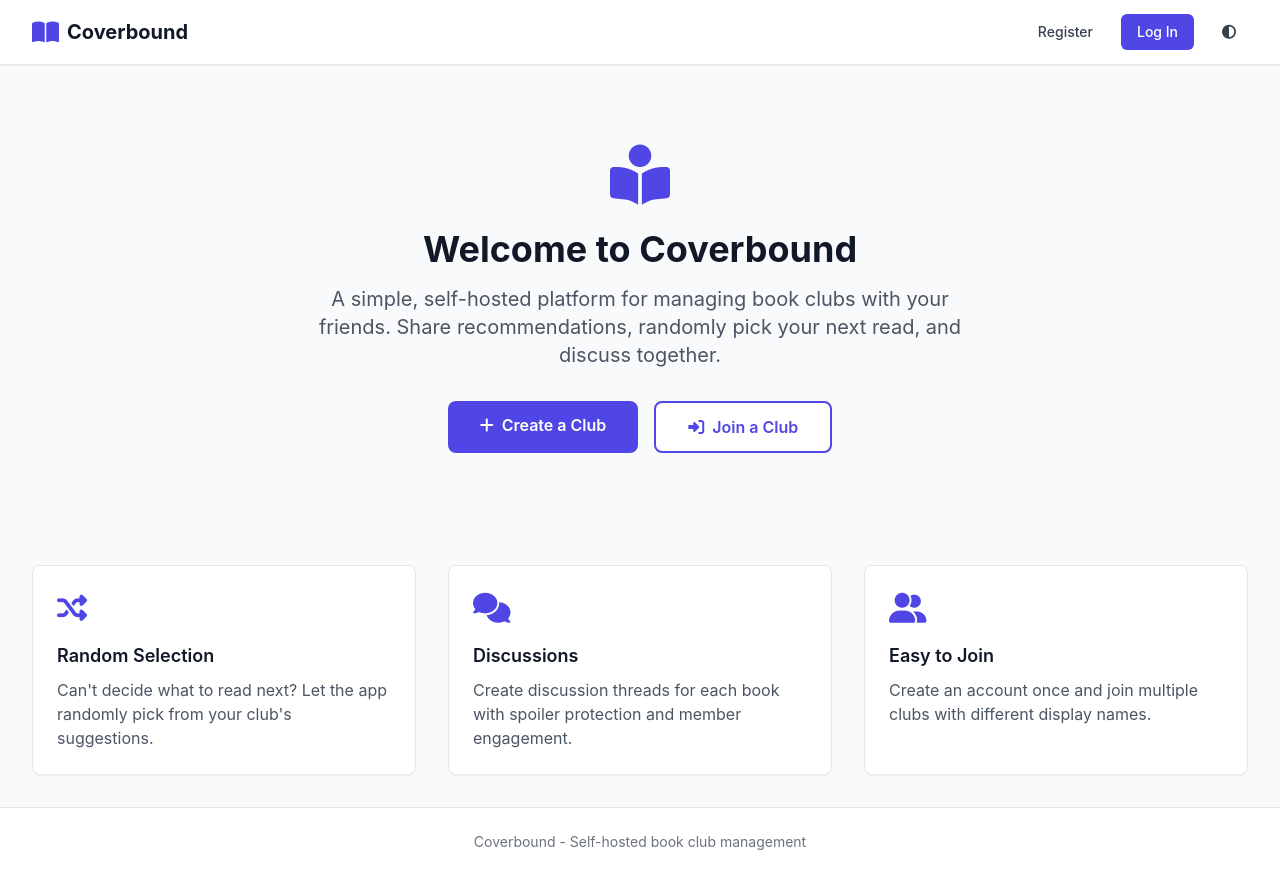
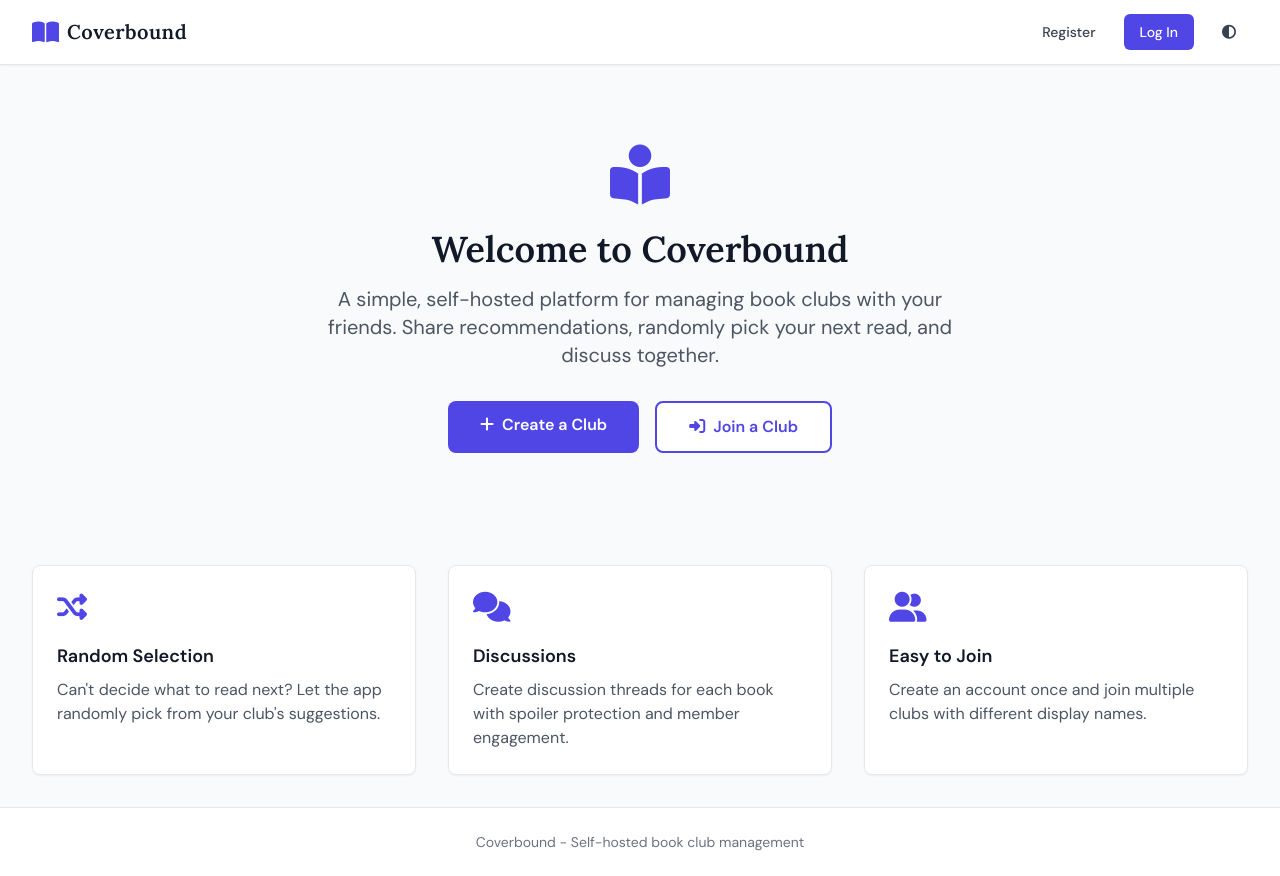
Before and after one commit to Domatron22/bookclub, a FastAPI app: page / in a window 1280 px wide. Run offline with FastAPI, Linux system fonts and the light colour scheme; style sheets or scripts are compiled from the project's sources.

Commit message:
Slight visual updates

```diff
--- a/app/static/css/custom.css
+++ b/app/static/css/custom.css
@@ -19,7 +19,71 @@ html {
     outline-offset: 2px;
 }
 
-/* Spoiler reveal animation */
+/* ============================================
+   Page & section entrance animations
+   ============================================ */
+
+@keyframes pageEnter {
+    from {
+        opacity: 0;
+        transform: translateY(10px);
+    }
+    to {
+        opacity: 1;
+        transform: translateY(0);
+    }
+}
+
+.page-enter {
+    animation: pageEnter 0.38s ease forwards;
+}
+
+/* Staggered entrance for list items / cards */
+@keyframes staggerIn {
+    from {
+        opacity: 0;
+        transform: translateY(10px);
+    }
+    to {
+        opacity: 1;
+        transform: translateY(0);
+    }
+}
+
+.stagger-item {
+    opacity: 0;
+    animation: staggerIn 0.32s ease forwards;
+}
+
+.stagger-item:nth-child(1) { animation-delay: 0.04s; }
+.stagger-item:nth-child(2) { animation-delay: 0.09s; }
+.stagger-item:nth-child(3) { animation-delay: 0.14s; }
+.stagger-item:nth-child(4) { animation-delay: 0.19s; }
+.stagger-item:nth-child(5) { animation-delay: 0.24s; }
+.stagger-item:nth-child(6) { animation-delay: 0.29s; }
+.stagger-item:nth-child(7) { animation-delay: 0.34s; }
+.stagger-item:nth-child(8) { animation-delay: 0.39s; }
+
+/* Flash / alert slide-in */
+@keyframes flashIn {
+    from {
+        opacity: 0;
+        transform: translateY(-6px);
+    }
+    to {
+        opacity: 1;
+        transform: translateY(0);
+    }
+}
+
+.flash-animate {
+    animation: flashIn 0.28s ease forwards;
+}
+
+/* ============================================
+   Spoiler reveal animation
+   ============================================ */
+
 details[open] summary ~ * {
     animation: slideDown 0.3s ease-in-out;
 }
@@ -35,7 +99,59 @@ details[open] summary ~ * {
     }
 }
 
-/* Dark mode specific styles */
+/* ============================================
+   Card hover lift
+   ============================================ */
+
+.card-hover {
+    transition: box-shadow 0.2s ease, transform 0.2s ease;
+}
+
+.card-hover:hover {
+    box-shadow: 0 6px 20px rgba(0, 0, 0, 0.1);
+    transform: translateY(-2px);
+}
+
+.dark .card-hover:hover {
+    box-shadow: 0 6px 20px rgba(0, 0, 0, 0.4);
+}
+
+/* ============================================
+   Primary button lift effect
+   ============================================ */
+
+.btn-lift {
+    transition: transform 0.15s ease, box-shadow 0.15s ease;
+}
+
+.btn-lift:hover {
+    transform: translateY(-1px);
+    box-shadow: 0 4px 14px rgba(79, 70, 229, 0.35);
+}
+
+.dark .btn-lift:hover {
+    box-shadow: 0 4px 14px rgba(99, 102, 241, 0.4);
+}
+
+/* ============================================
+   Smooth input / textarea transitions
+   ============================================ */
+
+input[type="text"],
+input[type="email"],
+input[type="password"],
+input[type="number"],
+input[type="date"],
+input[type="time"],
+textarea,
+select {
+    transition: border-color 0.15s ease, box-shadow 0.15s ease, background-color 0.15s ease;
+}
+
+/* ============================================
+   Dark mode specific styles
+   ============================================ */
+
 .dark {
     color-scheme: dark;
 }
@@ -75,7 +191,10 @@ details[open] summary ~ * {
     color: #9ca3af;
 }
 
-/* Print styles */
+/* ============================================
+   Print styles
+   ============================================ */
+
 @media print {
     nav, footer, button, .no-print {
         display: none;
--- a/app/static/css/input.css
+++ b/app/static/css/input.css
@@ -2,7 +2,6 @@
 @tailwind components;
 @tailwind utilities;
 
-/* Import our custom styles */
-@import url('https://fonts.googleapis.com/css2?family=Inter:wght@300;400;500;600;700&display=swap');
+/* Fonts are loaded via <link> in base.html — @import is stripped by Tailwind CLI */
 
 /* Custom utility classes can go here */
--- a/app/templates/base.html
+++ b/app/templates/base.html
@@ -32,6 +32,11 @@
         });
     </script>
 
+    <!-- Fonts: DM Sans (body) + Lora (headings) -->
+    <link rel="preconnect" href="https://fonts.googleapis.com">
+    <link rel="preconnect" href="https://fonts.gstatic.com" crossorigin>
+    <link rel="stylesheet" href="https://fonts.googleapis.com/css2?family=DM+Sans:ital,opsz,wght@0,9..40,300;0,9..40,400;0,9..40,500;0,9..40,600;0,9..40,700;1,9..40,400&family=Lora:ital,wght@0,400;0,500;0,600;0,700;1,400;1,500&display=swap">
+
     <!-- Tailwind CSS (Production Build) -->
     <link rel="stylesheet" href="/static/css/tailwind.css">
     <link rel="stylesheet" href="https://cdnjs.cloudflare.com/ajax/libs/font-awesome/6.4.0/css/all.min.css">
@@ -45,7 +50,7 @@
                 <div class="flex items-center">
                     <a href="/" class="flex items-center">
                         <i class="fas fa-book-open text-indigo-600 dark:text-indigo-400 text-2xl mr-2"></i>
-                        <span class="text-xl font-bold text-gray-900 dark:text-white">Coverbound</span>
+                        <span class="text-xl font-serif font-semibold text-gray-900 dark:text-white tracking-wide">Coverbound</span>
                     </a>
                 </div>
                 <div class="flex items-center space-x-4">
@@ -103,7 +108,7 @@
     </nav>
 
     <!-- Main Content -->
-    <main class="max-w-7xl mx-auto px-4 sm:px-6 lg:px-8 py-8">
+    <main class="max-w-7xl mx-auto px-4 sm:px-6 lg:px-8 py-8 page-enter">
         {% block content %}{% endblock %}
     </main>
 
--- a/app/templates/index.html
+++ b/app/templates/index.html
@@ -10,7 +10,7 @@
         </h2>
         <div class="grid md:grid-cols-2 lg:grid-cols-3 gap-4">
             {% for club in user_clubs %}
-            <a href="/clubs/{{ club.code }}" class="block bg-white dark:bg-gray-800 p-5 rounded-lg shadow-md border-2 border-gray-200 dark:border-gray-600 hover:border-indigo-500 dark:hover:border-indigo-400 hover:shadow-lg transition duration-200">
+            <a href="/clubs/{{ club.code }}" class="block bg-white dark:bg-gray-800 p-5 rounded-lg shadow-md border-2 border-gray-200 dark:border-gray-600 hover:border-indigo-500 dark:hover:border-indigo-400 hover:shadow-lg transition duration-200 stagger-item">
                 <div class="flex items-start justify-between mb-2">
                     <h3 class="text-lg font-semibold text-gray-900 dark:text-white">{{ club.name }}</h3>
                     <span class="bg-indigo-100 dark:bg-indigo-900 text-indigo-700 dark:text-indigo-300 text-xs px-2 py-1 rounded font-mono">{{ club.code }}</span>
@@ -36,7 +36,7 @@
     <div class="py-12">
         <i class="fas fa-book-reader text-indigo-600 dark:text-indigo-400 text-6xl mb-6"></i>
         {% if user_clubs %}
-        <h1 class="text-4xl font-bold text-gray-900 dark:text-white mb-4">
+        <h1 class="text-4xl font-serif font-semibold text-gray-900 dark:text-white mb-4">
             Welcome Back!
         </h1>
         <p class="text-xl text-gray-600 dark:text-gray-400 mb-8 max-w-2xl mx-auto">
@@ -44,7 +44,7 @@
             Select a club above to continue, or create a new one.
         </p>
         {% else %}
-        <h1 class="text-4xl font-bold text-gray-900 dark:text-white mb-4">
+        <h1 class="text-4xl font-serif font-semibold text-gray-900 dark:text-white mb-4">
             Welcome to Coverbound
         </h1>
         <p class="text-xl text-gray-600 dark:text-gray-400 mb-8 max-w-2xl mx-auto">
@@ -66,9 +66,9 @@
 
     <!-- Features -->
     <div class="grid md:grid-cols-3 gap-8 mt-16 text-left">
-        <div class="bg-white dark:bg-gray-800 p-6 rounded-lg shadow-sm border border-gray-200 dark:border-gray-700 transition-colors duration-200">
+        <div class="bg-white dark:bg-gray-800 p-6 rounded-lg shadow-sm border border-gray-200 dark:border-gray-700 transition-colors duration-200 card-hover stagger-item">
             <div class="text-indigo-600 dark:text-indigo-400 text-3xl mb-4">
-                <i class="fas fa-random"></i>
+                <i class="fas fa-shuffle"></i>
             </div>
             <h3 class="text-lg font-semibold text-gray-900 dark:text-white mb-2">Random Selection</h3>
             <p class="text-gray-600 dark:text-gray-400">
@@ -76,7 +76,7 @@
             </p>
         </div>
 
-        <div class="bg-white dark:bg-gray-800 p-6 rounded-lg shadow-sm border border-gray-200 dark:border-gray-700 transition-colors duration-200">
+        <div class="bg-white dark:bg-gray-800 p-6 rounded-lg shadow-sm border border-gray-200 dark:border-gray-700 transition-colors duration-200 card-hover stagger-item">
             <div class="text-indigo-600 dark:text-indigo-400 text-3xl mb-4">
                 <i class="fas fa-comments"></i>
             </div>
@@ -86,9 +86,9 @@
             </p>
         </div>
 
-        <div class="bg-white dark:bg-gray-800 p-6 rounded-lg shadow-sm border border-gray-200 dark:border-gray-700 transition-colors duration-200">
+        <div class="bg-white dark:bg-gray-800 p-6 rounded-lg shadow-sm border border-gray-200 dark:border-gray-700 transition-colors duration-200 card-hover stagger-item">
             <div class="text-indigo-600 dark:text-indigo-400 text-3xl mb-4">
-                <i class="fas fa-user-friends"></i>
+                <i class="fas fa-user-group"></i>
             </div>
             <h3 class="text-lg font-semibold text-gray-900 dark:text-white mb-2">Easy to Join</h3>
             <p class="text-gray-600 dark:text-gray-400">
--- a/app/templates/profile/settings.html
+++ b/app/templates/profile/settings.html
@@ -9,7 +9,7 @@
                 border border-{{ 'green' if flash_type == 'success' else 'blue' if flash_type == 'info' else 'red' }}-200
                 dark:bg-{{ 'green' if flash_type == 'success' else 'blue' if flash_type == 'info' else 'red' }}-900/20
                 dark:border-{{ 'green' if flash_type == 'success' else 'blue' if flash_type == 'info' else 'red' }}-800
-                rounded-lg p-4 flex items-center justify-between" id="flash-message">
+                rounded-lg p-4 flex items-center justify-between flash-animate" id="flash-message">
         <div class="flex items-center">
             <i class="fas fa-{{ 'check-circle' if flash_type == 'success' else 'info-circle' if flash_type == 'info' else 'exclamation-circle' }}
                mr-3 text-{{ 'green' if flash_type == 'success' else 'blue' if flash_type == 'info' else 'red' }}-600
--- a/tailwind.config.js
+++ b/tailwind.config.js
@@ -8,7 +8,22 @@ module.exports = {
     theme: {
       extend: {
         fontFamily: {
-          sans: ['Inter', 'sans-serif'],
+          sans: ['DM Sans', 'sans-serif'],
+          serif: ['Lora', 'Georgia', 'serif'],
+        },
+        animation: {
+          'fade-in': 'fadeIn 0.4s ease forwards',
+          'slide-up': 'slideUp 0.4s ease forwards',
+        },
+        keyframes: {
+          fadeIn: {
+            '0%': { opacity: '0' },
+            '100%': { opacity: '1' },
+          },
+          slideUp: {
+            '0%': { opacity: '0', transform: 'translateY(12px)' },
+            '100%': { opacity: '1', transform: 'translateY(0)' },
+          },
         },
       },
     },
```
Also changed, not shown: app/templates/clubs/view.html (+10 -10 lines), app/templates/profile/view.html (+4 -4 lines).
